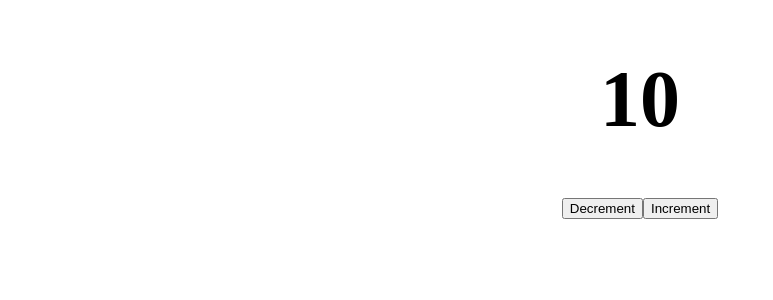
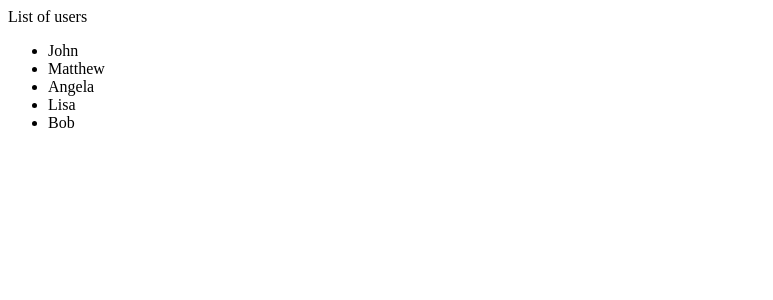
Before and after one commit to petritbajra/WebApp-React-November-2020, a React (Create React App) app: page / in a window 1280 px wide. Shown: the top 300 px of the page, without its empty margins (0-773 px from the left). Built offline with nearby package versions, Linux system fonts and the light colour scheme.

Commit message:
Conditional Rendering.

```diff
--- a/src/App.js
+++ b/src/App.js
@@ -1,33 +1,41 @@
 import React from "react";
-import ChildComponent from "./components/ChildComponent"
 class App extends React.Component {
     constructor() {
         super();
         this.state = {
-            count: 10
+            users: []
         }
-        this.handleClick = this.handleClick.bind(this);
-    }
-    handleClick({target: {name}}) {
-        this.setState(prevState => {
-            return {
-                count: prevState.count + (name === 'decrement' ? -1 : 1)
-            }
-        });
     }
 
-    componentDidUpdate(prevProps, prevState) {
-        console.log('Componenet update.');
+    componentDidMount () {
+        setTimeout(() => {
+            this.setState({
+                users: [
+                    'John',
+                    'Matthew',
+                    'Angela',
+                    'Lisa',
+                    'Bob'
+                ]
+            });
+
+        }, 2000);
     }
 
     render() {
+    const lis = this.state.users.map((e, i) => <li key={i}>{e}</li>);
+
+        if (!this.state.users.length) {
+            return <h3>Loading...</h3>
+        }
+
         return (
-            <div className="center">
-                <h1>{this.state.count}</h1>
-                <button name="decrement" onClick={this.handleClick }>Decrement</button>
-                <button mame="increment" onClick={this.handleClick}>Increment</button>
-                {this.state.count === 11 && <ChildComponent /> }
+            <div>
 
+                List of users
+                <ul>
+                    {lis}
+                </ul>
             </div>
         )
     }
--- a/src/components/ChildComponent.js
+++ /dev/null
@@ -1,18 +0,0 @@
-import React from 'react'
-
-class ChildComponent extends React.Component {
-    componentDidMount() {
-        console.log('Child component mounted');
-    }
-
-    componentWillUnmount() {
-        console.log('Child componemt unmounted');
-    }
-
-    render() {
-        return <h1>I'm a child component</h1>
-    }
-}
-
-
-export default ChildComponent;
```
